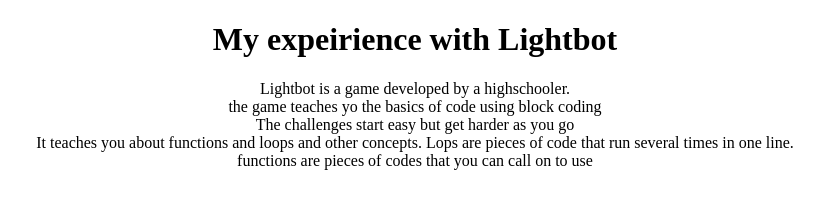
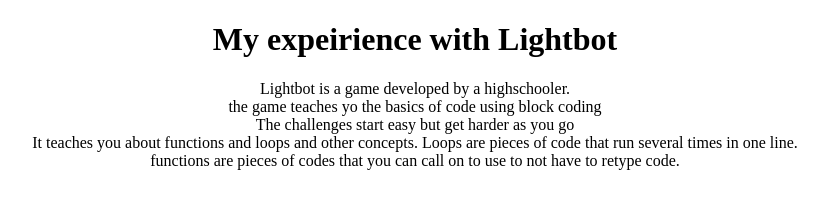
Before and after one commit to randomologist/robots.txt, a plain HTML site: page IluminatingAutomation.html in a window 1280 px wide. Shown: the whole page, without its empty margins (225-1053 px from the left). Drawn offline with Linux system fonts and the light colour scheme.

Commit message:
Update IluminatingAutomation.html

```diff
--- a/IluminatingAutomation.html
+++ b/IluminatingAutomation.html
@@ -17,8 +17,8 @@
         the game teaches yo the basics of code using block coding<br>
         The challenges start easy but get harder as you go<br>
         It teaches you about functions and loops and other concepts.
-        Lops are pieces of code that run several times in one line.<br>
-            functions are pieces of codes that you can call on to use</p></center>
+        Loops are pieces of code that run several times in one line.<br>
+        functions are pieces of codes that you can call on to use to not have to retype code.</p></center>
 
     </body>
 </html>
```
